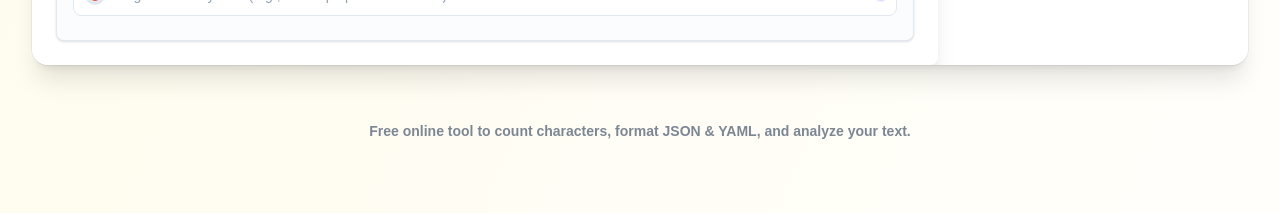
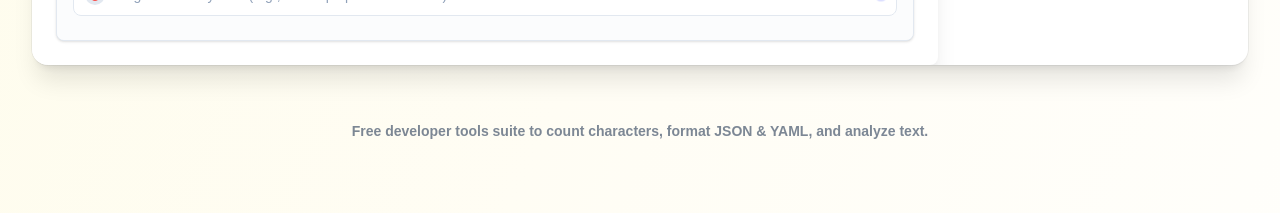
Before and after one commit to denesvaghani/textgauge-frontend, a Next.js app: page / in a window 1280 px wide. Shown: the part 1420-1633 px from the top of the page. Built offline with nearby package versions, Linux system fonts and the light colour scheme; no server answers.

Commit message:
fix: update structured data and home description to suite messaging

```diff
--- a/src/app/layout.tsx
+++ b/src/app/layout.tsx
@@ -49,12 +49,12 @@ export async function generateMetadata(): Promise<Metadata> {
 const structuredData = {
   "@context": "https://schema.org",
   "@type": "WebApplication",
-  name: "Character Counter – Word & Character Count Tool",
+  name: "TextGauge - Developer Tools Suite",
   url: "https://www.countcharacters.org",
   applicationCategory: "UtilityApplication",
   operatingSystem: "All",
   description:
-    "Free online character counter and word count tool. Instantly count characters, words, sentences, and paragraphs, and analyze keyword density for SEO.",
+    "Free, secure, and privacy-focused developer tools suite. Instantly count characters, format JSON/YAML/TOML, convert data formats, and analyze text - all in your browser.",
 };
 
 import { Navigation } from "@/components/Navigation";
--- a/src/app/page.tsx
+++ b/src/app/page.tsx
@@ -207,7 +207,7 @@ export default function Page() {
                 </div>
 
                 {/* SEO Description - Moved Below Editor */}
-                <HeroDescription text="Free online tool to count characters, format JSON & YAML, and analyze your text." />
+                <HeroDescription text="Free developer tools suite to count characters, format JSON & YAML, and analyze text." />
             </div>
 
             {/* Tools Grid with Categories */}
```
